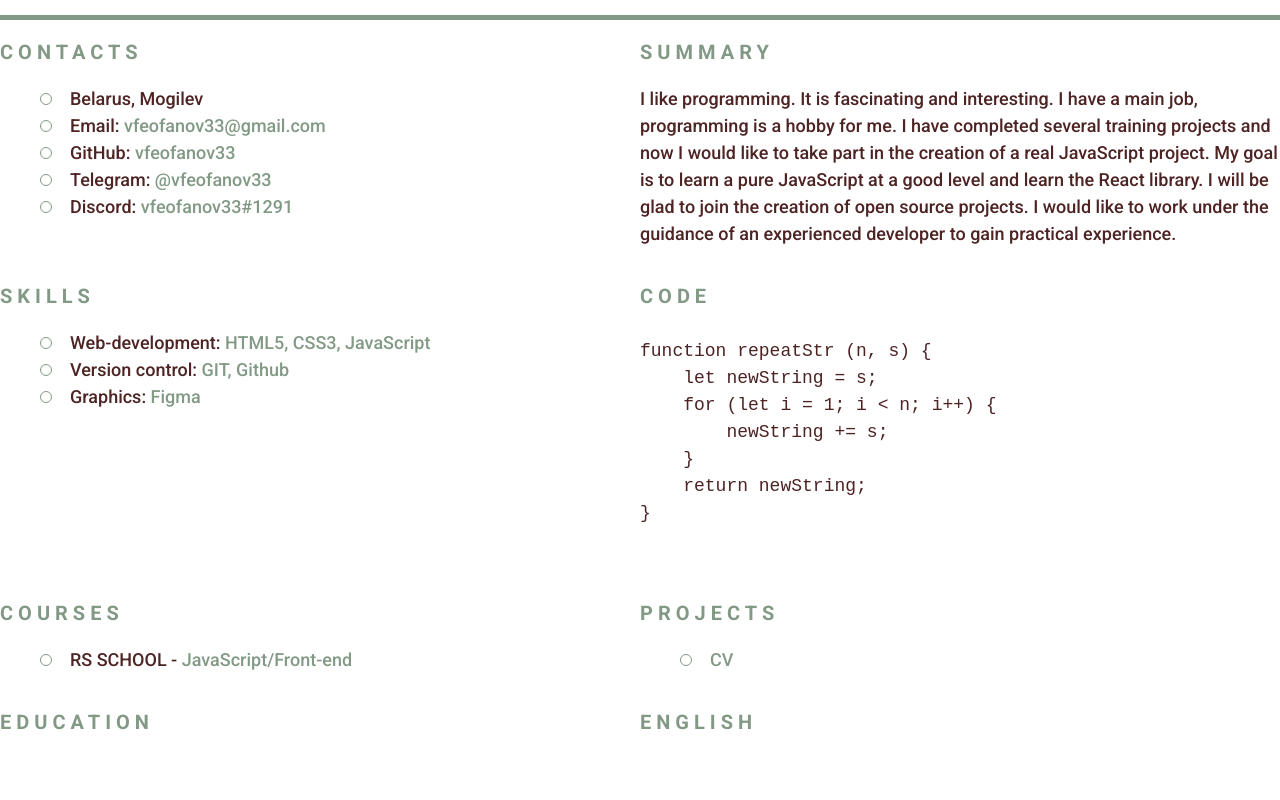
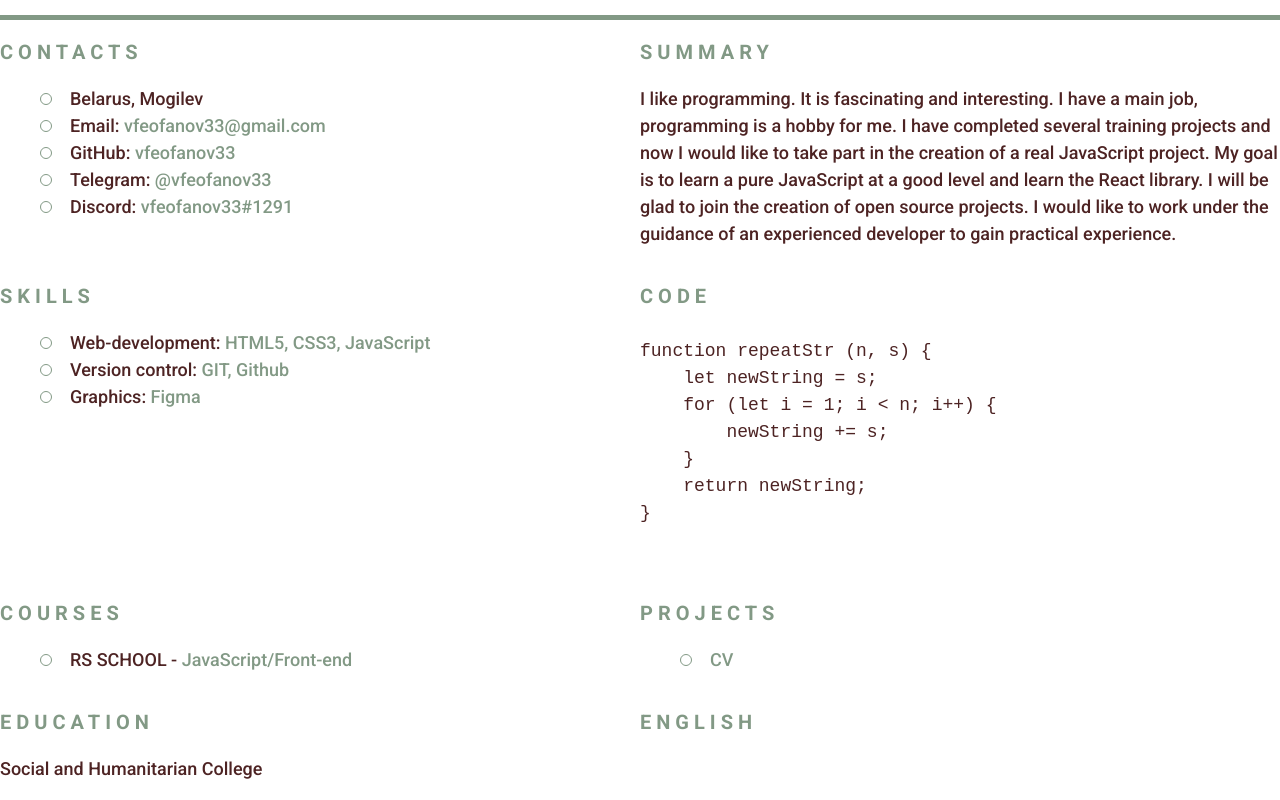
Before and after one commit to vfeofanov33/rsschool-cv, a plain HTML site: page index.html in a window 1280 px wide. Shown: the part 321-1121 px from the top of the page. Before the commit the page ends 1075 px from the top, so only its background shows below. Drawn offline with Linux system fonts and the light colour scheme.

Commit message:
feat: make section education

```diff
--- a/index.html
+++ b/index.html
@@ -87,6 +87,7 @@ function repeatStr (n, s) {
             </section>
             <section class="section" id="education">
                 <h2 class="section-title">Education</h2>
+                <p class="section-text">Social and Humanitarian College</p>
             </section>
             <section class="section" id="languages">
                 <h2 class="section-title">English</h2>
```
